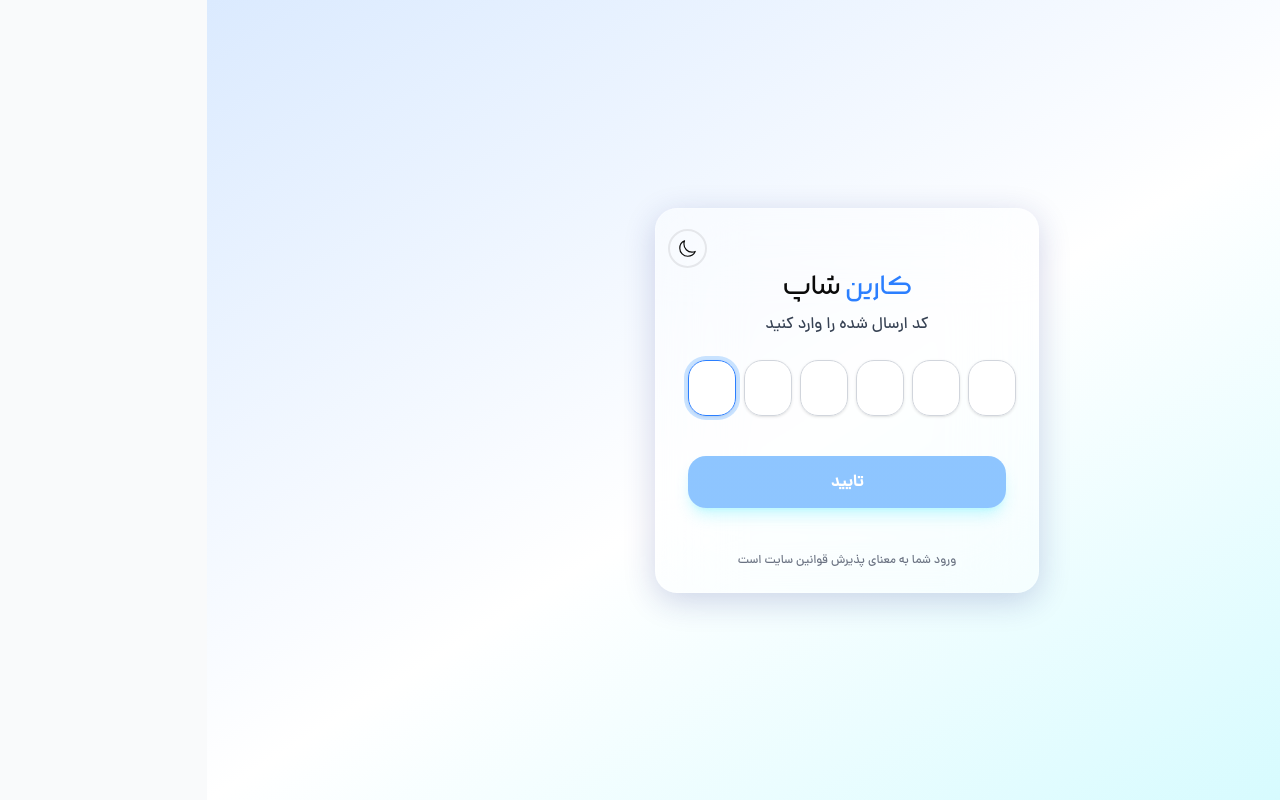
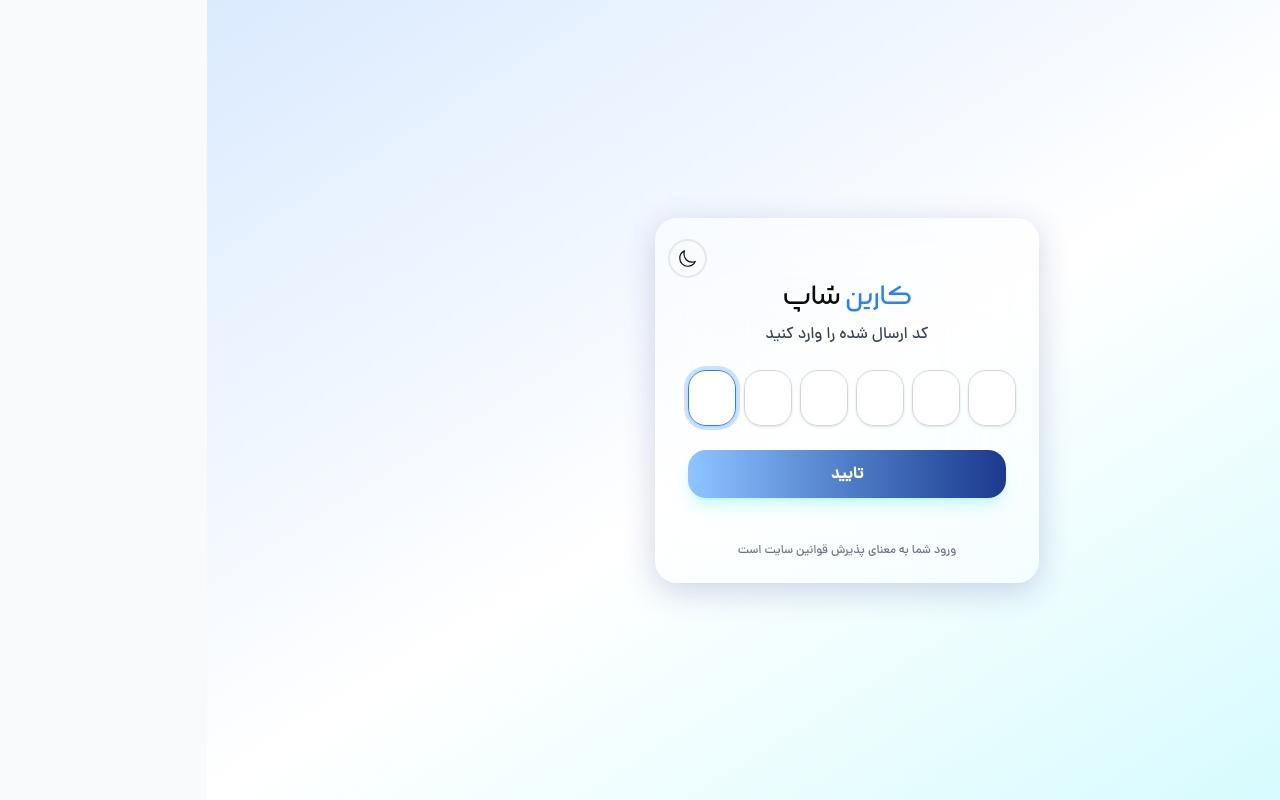
Before and after one commit to aminQureshi8/karinShop, a Next.js app: page /regLogin/otp in a window 1280 px wide. Built offline with nearby package versions, Linux system fonts and the light colour scheme.

Commit message:
refactor(auth-ui): improve loading states and button styles

```diff
--- a/src/components/template/auth/AuthCreateChangePass.tsx
+++ b/src/components/template/auth/AuthCreateChangePass.tsx
@@ -174,9 +174,9 @@ export default function AuthCreateChangePass() {
             disabled={
               strengthScore < 3 || !!errors.confirmPassword || isLoading
             }
-            className="bg-gradient-to-r from-blue-600 to-cyan-500 hover:from-blue-700 hover:to-cyan-600 disabled:from-blue-300 disabled:to-blue-300 disabled:cursor-not-allowed text-white w-full rounded-2xl py-3.5 mt-4 font-bold transition-all shadow-lg shadow-cyan-300/30 active:scale-[0.98] flex items-center justify-center"
+            className="bg-linear-to-r from-blue-600 to-cyan-500 hover:from-blue-700 hover:to-cyan-600 disabled:from-blue-300 disabled:to-blue-900 disabled:cursor-not-allowed text-white w-full rounded-2xl py-3 mt-4 font-bold transition-all shadow-lg shadow-cyan-300/30 active:scale-[0.98] flex items-center justify-center"
           >
-            {isLoading ? <BeatLoader size={8} color="#fff" /> : "تغییر رمز"}
+            {isLoading ? <BeatLoader size={20} color="#fff" /> : "تغییر رمز"}
           </button>
         </form>
 
--- a/src/components/template/auth/AuthOtp.tsx
+++ b/src/components/template/auth/AuthOtp.tsx
@@ -5,6 +5,7 @@ import { useRouter, useSearchParams } from "next/navigation";
 import { useForm } from "react-hook-form";
 import { useEffect, useRef, useState } from "react";
 import { BeatLoader } from "react-spinners";
+import NProgress from "nprogress";
 
 export default function AuthOtp() {
   const [isLoading, setIsLoading] = useState(false);
@@ -48,6 +49,7 @@ export default function AuthOtp() {
   };
 
   const onSubmit = async (data: any) => {
+    NProgress.start();
     const otpCode = data.otp.join("");
 
     try {
@@ -126,22 +128,7 @@ export default function AuthOtp() {
           <button
             type="submit"
             disabled={otpValues.join("").length !== 6}
-            className="
-              bg-gradient-to-r
-              from-blue-600 to-cyan-500
-              hover:from-blue-700 hover:to-cyan-600
-              disabled:from-blue-300 disabled:to-blue-300
-              disabled:cursor-not-allowed
-              text-white
-              w-full
-              rounded-2xl
-              py-3.5
-              mt-4
-              font-bold
-              transition-all
-              shadow-lg shadow-cyan-300/30
-              active:scale-[0.98]
-            "
+            className="bg-linear-to-r from-blue-600 to-cyan-500 hover:from-blue-700 hover:to-cyan-600 disabled:from-blue-300 disabled:to-blue-900 disabled:cursor-not-allowed text-white w-full rounded-2xl py-3 mt-4 font-bold transition-all shadow-lg shadow-cyan-300/30 active:scale-[0.98] flex items-center justify-center"
           >
             {isLoading ? <BeatLoader size={8} color="white" /> : "تایید"}
           </button>
--- a/src/components/template/auth/AuthPassword.tsx
+++ b/src/components/template/auth/AuthPassword.tsx
@@ -43,7 +43,6 @@ export default function AuthPassword() {
       const result = await res.json();
 
       console.log(result);
-
 
       if (!res.ok) {
         setServerError(result.error || "خطایی رخ داده است");
@@ -121,9 +120,9 @@ export default function AuthPassword() {
             <button
               type="submit"
               disabled={!!errors.password || isLoading}
-              className="bg-linear-to-r from-blue-600 to-cyan-500 hover:from-blue-700 hover:to-cyan-600 disabled:from-blue-300 disabled:to-blue-300 disabled:cursor-not-allowed text-white w-full rounded-2xl py-3 mt-4 font-bold transition-all shadow-lg shadow-cyan-300/30 active:scale-[0.98] flex items-center justify-center"
+              className="bg-linear-to-r from-blue-600 to-cyan-500 hover:from-blue-700 hover:to-cyan-600 disabled:from-blue-300 disabled:to-blue-900 disabled:cursor-not-allowed text-white w-full rounded-2xl py-3 mt-4 font-bold transition-all shadow-lg shadow-cyan-300/30 active:scale-[0.98] flex items-center justify-center"
             >
-              {isLoading ? <BeatLoader size={8} color="#fff" /> : "تایید"}
+              {isLoading ? <BeatLoader size={20} color="#fff" /> : "تایید"}
             </button>
           </form>
 
--- a/src/components/template/auth/AuthRegLogin.tsx
+++ b/src/components/template/auth/AuthRegLogin.tsx
@@ -5,7 +5,10 @@ import Link from "next/link";
 import { useRouter } from "next/navigation";
 import { useForm } from "react-hook-form";
 import NProgress from "nprogress";
+import { useState } from "react";
+import { BeatLoader } from "react-spinners";
 export default function AuthRegLogin() {
+  const [isLoading, setIsLoading] = useState(false);
   const router = useRouter();
   const {
     register,
@@ -15,7 +18,8 @@ export default function AuthRegLogin() {
   } = useForm({ mode: "all" });
 
   const onSubmit = async (data: any) => {
-    NProgress.start()
+    NProgress.start();
+    setIsLoading(true);
     const { identifier } = data;
 
     const res = await fetch("/api/auth/check-user", {
@@ -93,10 +97,10 @@ export default function AuthRegLogin() {
 
             <button
               type="submit"
-              disabled={errors.identifier ? true : false}
-              className="bg-gradient-to-r from-blue-600 to-cyan-500 hover:from-blue-700 hover:to-cyan-600 disabled:bg-blue-300 disabled:cursor-not-allowed text-white w-full rounded-xl py-2.5 mt-4 font-bold transition-all shadow-lg shadow-cyan-300/30 active:scale-[0.98]"
+              disabled={!!errors.identifier || isLoading}
+              className="bg-linear-to-r from-blue-600 to-cyan-500 hover:from-blue-700 hover:to-cyan-600 disabled:from-blue-300 disabled:to-blue-900 disabled:cursor-not-allowed text-white w-full rounded-2xl py-3 mt-4 font-bold transition-all shadow-lg shadow-cyan-300/30 active:scale-[0.98] flex items-center justify-center"
             >
-              ورود
+              {isLoading ? <BeatLoader size={20} color="#fff" /> : "ورود"}
             </button>
           </form>
 
```
